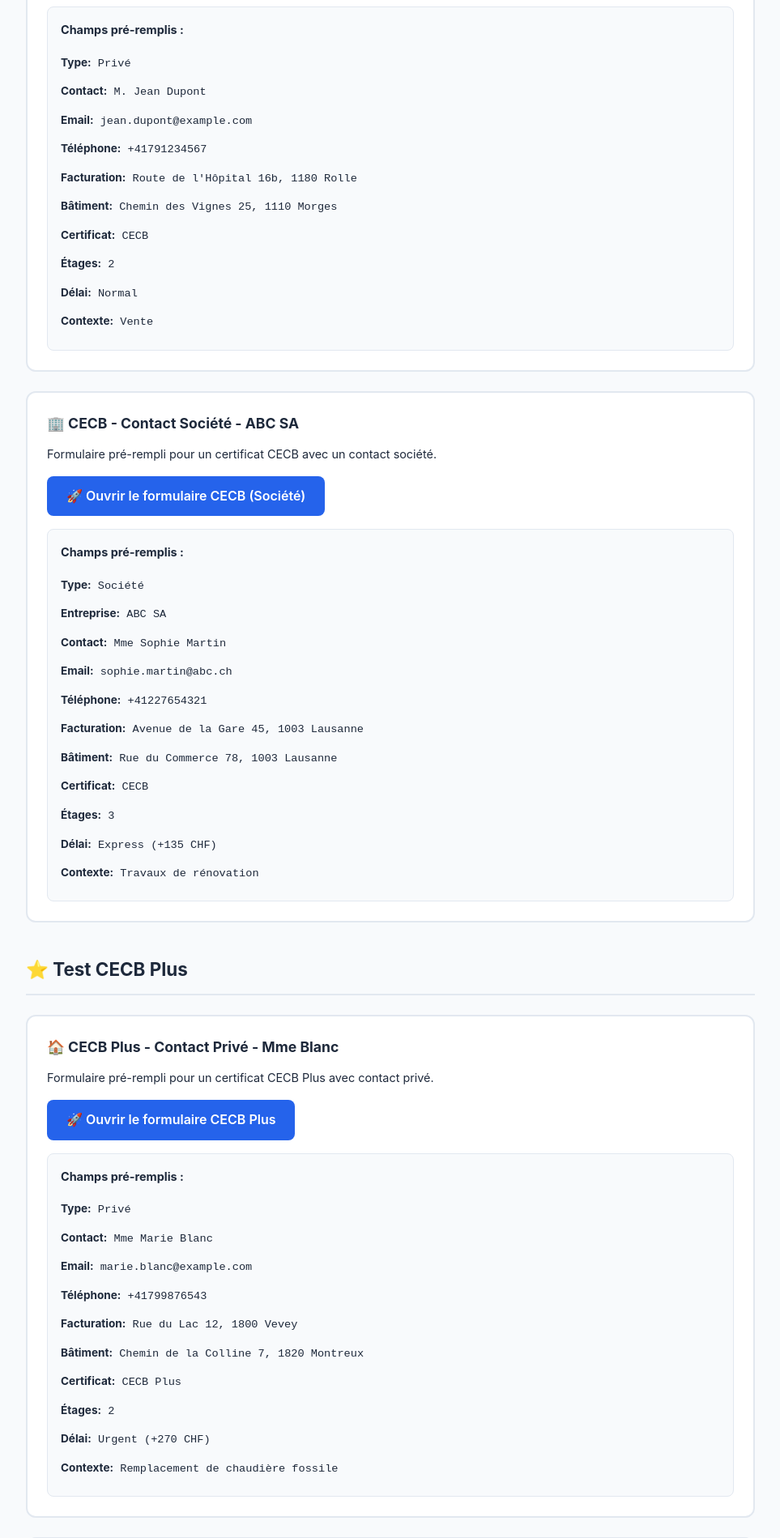
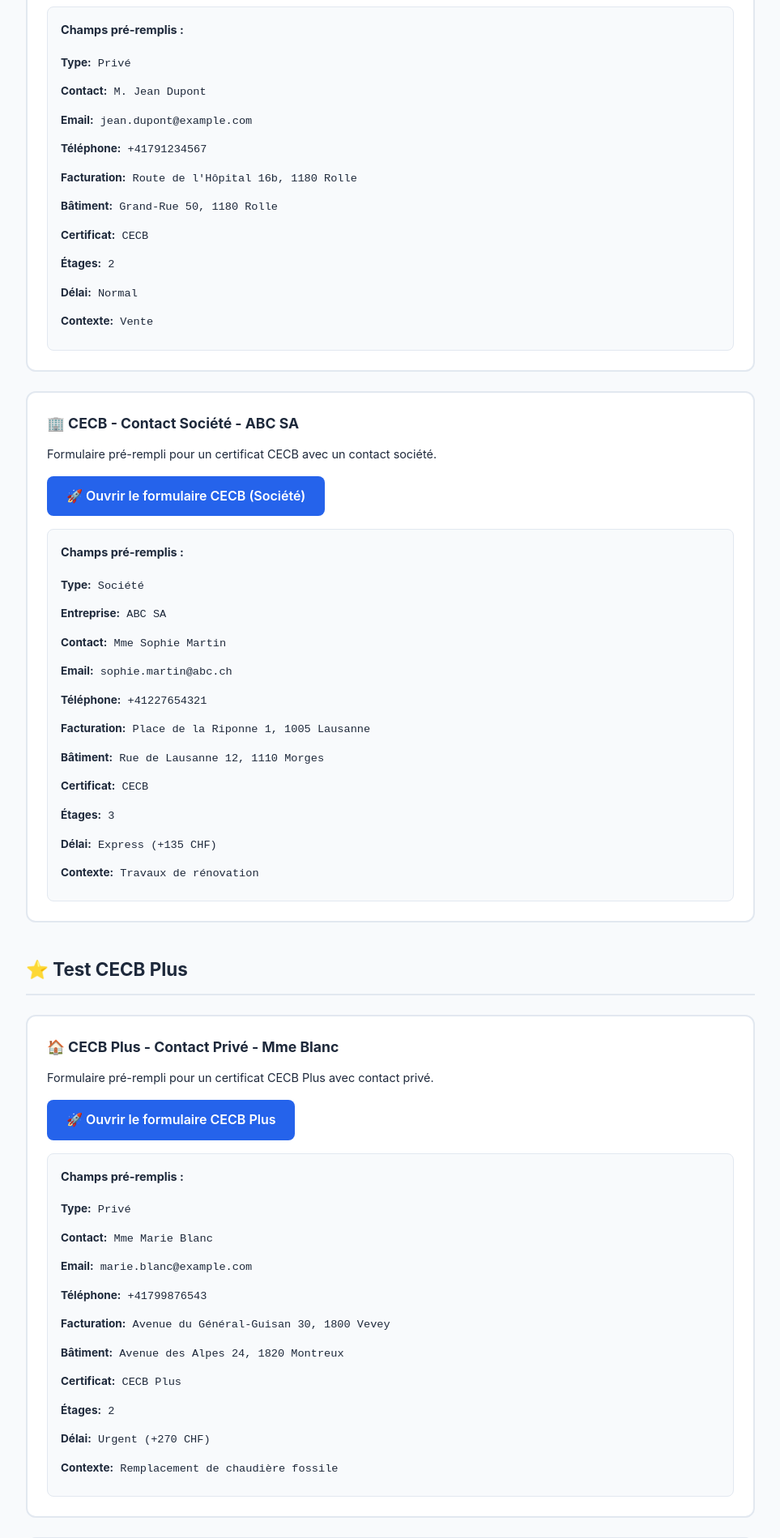
Before and after one commit to EtaConsult/script-runner-etaconsult, a Flask app: template templates/test_links.html in a window 1280 px wide. Shown: the part 689-2588 px from the top of the page at 81% size, without its empty margins (158-1121 px from the left). Run offline with Flask 3, Linux system fonts and the light colour scheme; the template is opened without the code that fills it, so the values that code supplies are empty.

Commit message:
Mise à jour des adresses de test avec des adresses réelles
Adresses existantes utilisées:
- Grand-Rue 50, 1180 Rolle
- Place de la Riponne 1, 1005 Lausanne
- Rue de Lausanne 12, 1110 Morges
- Avenue du Général-Guisan 30, 1800 Vevey
- Avenue des Alpes 24, 1820 Montreux
- Rue de Neuchâtel 1, 1400 Yverdon-les-Bains
- Avenue de Grandson 62, 1400 Yverdon-les-Bains
- Route de Divonne 48, 1260 Nyon
- Rue de la Gare 15, 1260 Nyon

🤖 Generated with [Claude Code](https://claude.com/claude-code)

Co-Authored-By: Claude Sonnet 4.5 <noreply@anthropic.com>

```diff
--- a/templates/test_links.html
+++ b/templates/test_links.html
@@ -142,7 +142,7 @@
                 <div class="test-card">
                     <h3>🏠 CECB - Contact Privé - M. Dupont</h3>
                     <p>Formulaire pré-rempli pour un certificat CECB standard avec un contact privé.</p>
-                    <a href="/devis/nouveau?type_contact=Priv%C3%A9&appellation=M.&nom_famille=Dupont&prenom=Jean&email=jean.dupont%40example.com&telephone=%2B41791234567&rue_facturation=Route%20de%20l%27H%C3%B4pital%2016b&npa_facturation=1180&localite_facturation=Rolle&rue_batiment=Chemin%20des%20Vignes%2025&npa_batiment=1110&localite_batiment=Morges&type_certificat=CECB&nombre_etages=2&delai=Normal&contexte=Vente">
+                    <a href="/devis/nouveau?type_contact=Priv%C3%A9&appellation=M.&nom_famille=Dupont&prenom=Jean&email=jean.dupont%40example.com&telephone=%2B41791234567&rue_facturation=Route%20de%20l%27H%C3%B4pital%2016b&npa_facturation=1180&localite_facturation=Rolle&rue_batiment=Grand-Rue%2050&npa_batiment=1180&localite_batiment=Rolle&type_certificat=CECB&nombre_etages=2&delai=Normal&contexte=Vente">
                         🚀 Ouvrir le formulaire CECB
                     </a>
 
@@ -154,7 +154,7 @@
                             <li><strong>Email:</strong> jean.dupont@example.com</li>
                             <li><strong>Téléphone:</strong> +41791234567</li>
                             <li><strong>Facturation:</strong> Route de l'Hôpital 16b, 1180 Rolle</li>
-                            <li><strong>Bâtiment:</strong> Chemin des Vignes 25, 1110 Morges</li>
+                            <li><strong>Bâtiment:</strong> Grand-Rue 50, 1180 Rolle</li>
                             <li><strong>Certificat:</strong> CECB</li>
                             <li><strong>Étages:</strong> 2</li>
                             <li><strong>Délai:</strong> Normal</li>
@@ -166,7 +166,7 @@
                 <div class="test-card">
                     <h3>🏢 CECB - Contact Société - ABC SA</h3>
                     <p>Formulaire pré-rempli pour un certificat CECB avec un contact société.</p>
-                    <a href="/devis/nouveau?type_contact=Soci%C3%A9t%C3%A9&nom_entreprise=ABC%20SA&appellation=Mme&nom_famille=Martin&prenom=Sophie&email=sophie.martin%40abc.ch&telephone=%2B41227654321&rue_facturation=Avenue%20de%20la%20Gare%2045&npa_facturation=1003&localite_facturation=Lausanne&rue_batiment=Rue%20du%20Commerce%2078&npa_batiment=1003&localite_batiment=Lausanne&type_certificat=CECB&nombre_etages=3&delai=Express%20%28%2B135%20CHF%29&contexte=Travaux%20de%20r%C3%A9novation">
+                    <a href="/devis/nouveau?type_contact=Soci%C3%A9t%C3%A9&nom_entreprise=ABC%20SA&appellation=Mme&nom_famille=Martin&prenom=Sophie&email=sophie.martin%40abc.ch&telephone=%2B41227654321&rue_facturation=Place%20de%20la%20Riponne%201&npa_facturation=1005&localite_facturation=Lausanne&rue_batiment=Rue%20de%20Lausanne%2012&npa_batiment=1110&localite_batiment=Morges&type_certificat=CECB&nombre_etages=3&delai=Express%20%28%2B135%20CHF%29&contexte=Travaux%20de%20r%C3%A9novation">
                         🚀 Ouvrir le formulaire CECB (Société)
                     </a>
 
@@ -178,8 +178,8 @@
                             <li><strong>Contact:</strong> Mme Sophie Martin</li>
                             <li><strong>Email:</strong> sophie.martin@abc.ch</li>
                             <li><strong>Téléphone:</strong> +41227654321</li>
-                            <li><strong>Facturation:</strong> Avenue de la Gare 45, 1003 Lausanne</li>
-                            <li><strong>Bâtiment:</strong> Rue du Commerce 78, 1003 Lausanne</li>
+                            <li><strong>Facturation:</strong> Place de la Riponne 1, 1005 Lausanne</li>
+                            <li><strong>Bâtiment:</strong> Rue de Lausanne 12, 1110 Morges</li>
                             <li><strong>Certificat:</strong> CECB</li>
                             <li><strong>Étages:</strong> 3</li>
                             <li><strong>Délai:</strong> Express (+135 CHF)</li>
@@ -196,7 +196,7 @@
                 <div class="test-card">
                     <h3>🏠 CECB Plus - Contact Privé - Mme Blanc</h3>
                     <p>Formulaire pré-rempli pour un certificat CECB Plus avec contact privé.</p>
-                    <a href="/devis/nouveau?type_contact=Priv%C3%A9&appellation=Mme&nom_famille=Blanc&prenom=Marie&email=marie.blanc%40example.com&telephone=%2B41799876543&rue_facturation=Rue%20du%20Lac%2012&npa_facturation=1800&localite_facturation=Vevey&rue_batiment=Chemin%20de%20la%20Colline%207&npa_batiment=1820&localite_batiment=Montreux&type_certificat=CECB%20Plus&nombre_etages=2&delai=Urgent%20%28%2B270%20CHF%29&contexte=Remplacement%20de%20chaudi%C3%A8re%20fossile">
+                    <a href="/devis/nouveau?type_contact=Priv%C3%A9&appellation=Mme&nom_famille=Blanc&prenom=Marie&email=marie.blanc%40example.com&telephone=%2B41799876543&rue_facturation=Avenue%20du%20G%C3%A9n%C3%A9ral-Guisan%2030&npa_facturation=1800&localite_facturation=Vevey&rue_batiment=Avenue%20des%20Alpes%2024&npa_batiment=1820&localite_batiment=Montreux&type_certificat=CECB%20Plus&nombre_etages=2&delai=Urgent%20%28%2B270%20CHF%29&contexte=Remplacement%20de%20chaudi%C3%A8re%20fossile">
                         🚀 Ouvrir le formulaire CECB Plus
                     </a>
 
@@ -207,8 +207,8 @@
                             <li><strong>Contact:</strong> Mme Marie Blanc</li>
                             <li><strong>Email:</strong> marie.blanc@example.com</li>
                             <li><strong>Téléphone:</strong> +41799876543</li>
-                            <li><strong>Facturation:</strong> Rue du Lac 12, 1800 Vevey</li>
-                            <li><strong>Bâtiment:</strong> Chemin de la Colline 7, 1820 Montreux</li>
+                            <li><strong>Facturation:</strong> Avenue du Général-Guisan 30, 1800 Vevey</li>
+                            <li><strong>Bâtiment:</strong> Avenue des Alpes 24, 1820 Montreux</li>
                             <li><strong>Certificat:</strong> CECB Plus</li>
                             <li><strong>Étages:</strong> 2</li>
                             <li><strong>Délai:</strong> Urgent (+270 CHF)</li>
@@ -220,7 +220,7 @@
                 <div class="test-card">
                     <h3>🏢 CECB Plus - Contact Société - XYZ Immobilier</h3>
                     <p>Formulaire pré-rempli pour un certificat CECB Plus avec contact société.</p>
-                    <a href="/devis/nouveau?type_contact=Soci%C3%A9t%C3%A9&nom_entreprise=XYZ%20Immobilier%20SA&appellation=M.&nom_famille=Rochat&prenom=Pierre&email=pierre.rochat%40xyz-immo.ch&telephone=%2B41215551234&rue_facturation=Place%20de%20la%20Gare%209&npa_facturation=1020&localite_facturation=Renens&rue_batiment=Avenue%20des%20Alpes%2034&npa_batiment=1814&localite_batiment=La%20Tour-de-Peilz&type_certificat=CECB%20Plus&nombre_etages=4&delai=Normal&contexte=Projet%20de%20loi%20sur%20l%27Energie%20%28VD%29">
+                    <a href="/devis/nouveau?type_contact=Soci%C3%A9t%C3%A9&nom_entreprise=XYZ%20Immobilier%20SA&appellation=M.&nom_famille=Rochat&prenom=Pierre&email=pierre.rochat%40xyz-immo.ch&telephone=%2B41215551234&rue_facturation=Rue%20de%20Neuch%C3%A2tel%201&npa_facturation=1400&localite_facturation=Yverdon-les-Bains&rue_batiment=Avenue%20de%20Grandson%2062&npa_batiment=1400&localite_batiment=Yverdon-les-Bains&type_certificat=CECB%20Plus&nombre_etages=4&delai=Normal&contexte=Projet%20de%20loi%20sur%20l%27Energie%20%28VD%29">
                         🚀 Ouvrir le formulaire CECB Plus (Société)
                     </a>
 
@@ -232,8 +232,8 @@
                             <li><strong>Contact:</strong> M. Pierre Rochat</li>
                             <li><strong>Email:</strong> pierre.rochat@xyz-immo.ch</li>
                             <li><strong>Téléphone:</strong> +41215551234</li>
-                            <li><strong>Facturation:</strong> Place de la Gare 9, 1020 Renens</li>
-                            <li><strong>Bâtiment:</strong> Avenue des Alpes 34, 1814 La Tour-de-Peilz</li>
+                            <li><strong>Facturation:</strong> Rue de Neuchâtel 1, 1400 Yverdon-les-Bains</li>
+                            <li><strong>Bâtiment:</strong> Avenue de Grandson 62, 1400 Yverdon-les-Bains</li>
                             <li><strong>Certificat:</strong> CECB Plus</li>
                             <li><strong>Étages:</strong> 4</li>
                             <li><strong>Délai:</strong> Normal</li>
@@ -250,7 +250,7 @@
                 <div class="test-card">
                     <h3>🏠 Conseil Incitatif - Contact Privé</h3>
                     <p>Formulaire pré-rempli pour un conseil incitatif.</p>
-                    <a href="/devis/nouveau?type_contact=Priv%C3%A9&appellation=M.&nom_famille=Dubois&prenom=Laurent&email=laurent.dubois%40example.com&telephone=%2B41786543210&rue_facturation=Chemin%20du%20Bois%2033&npa_facturation=1260&localite_facturation=Nyon&rue_batiment=Route%20de%20Divonne%2051&npa_batiment=1260&localite_batiment=Nyon&type_certificat=Conseil%20Incitatif&nombre_etages=2&contexte=Remplacement%20de%20chaudi%C3%A8re%20fossile">
+                    <a href="/devis/nouveau?type_contact=Priv%C3%A9&appellation=M.&nom_famille=Dubois&prenom=Laurent&email=laurent.dubois%40example.com&telephone=%2B41786543210&rue_facturation=Route%20de%20Divonne%2048&npa_facturation=1260&localite_facturation=Nyon&rue_batiment=Rue%20de%20la%20Gare%2015&npa_batiment=1260&localite_batiment=Nyon&type_certificat=Conseil%20Incitatif&nombre_etages=2&contexte=Remplacement%20de%20chaudi%C3%A8re%20fossile">
                         🚀 Ouvrir le formulaire Conseil Incitatif
                     </a>
 
@@ -261,8 +261,8 @@
                             <li><strong>Contact:</strong> M. Laurent Dubois</li>
                             <li><strong>Email:</strong> laurent.dubois@example.com</li>
                             <li><strong>Téléphone:</strong> +41786543210</li>
-                            <li><strong>Facturation:</strong> Chemin du Bois 33, 1260 Nyon</li>
-                            <li><strong>Bâtiment:</strong> Route de Divonne 51, 1260 Nyon</li>
+                            <li><strong>Facturation:</strong> Route de Divonne 48, 1260 Nyon</li>
+                            <li><strong>Bâtiment:</strong> Rue de la Gare 15, 1260 Nyon</li>
                             <li><strong>Certificat:</strong> Conseil Incitatif</li>
                             <li><strong>Étages:</strong> 2</li>
                             <li><strong>Contexte:</strong> Remplacement de chaudière fossile</li>
```
